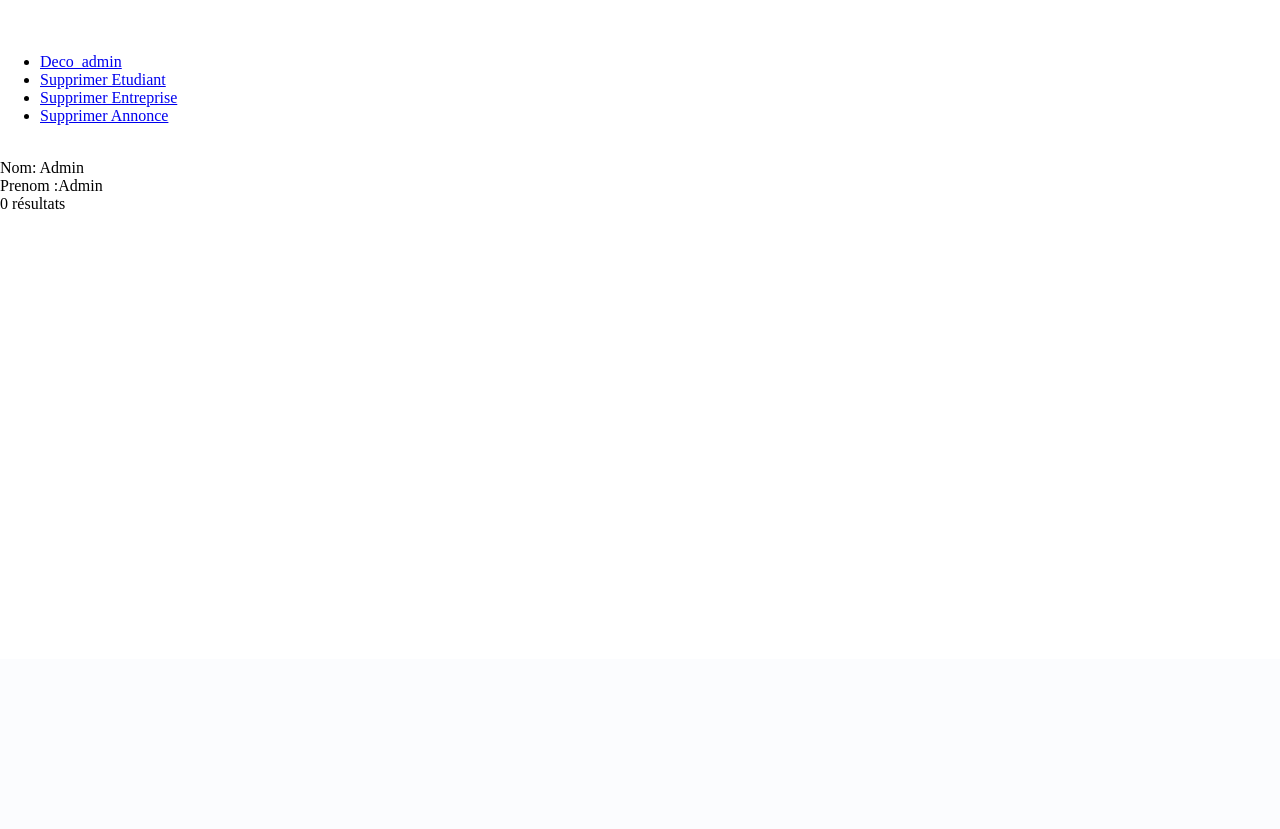
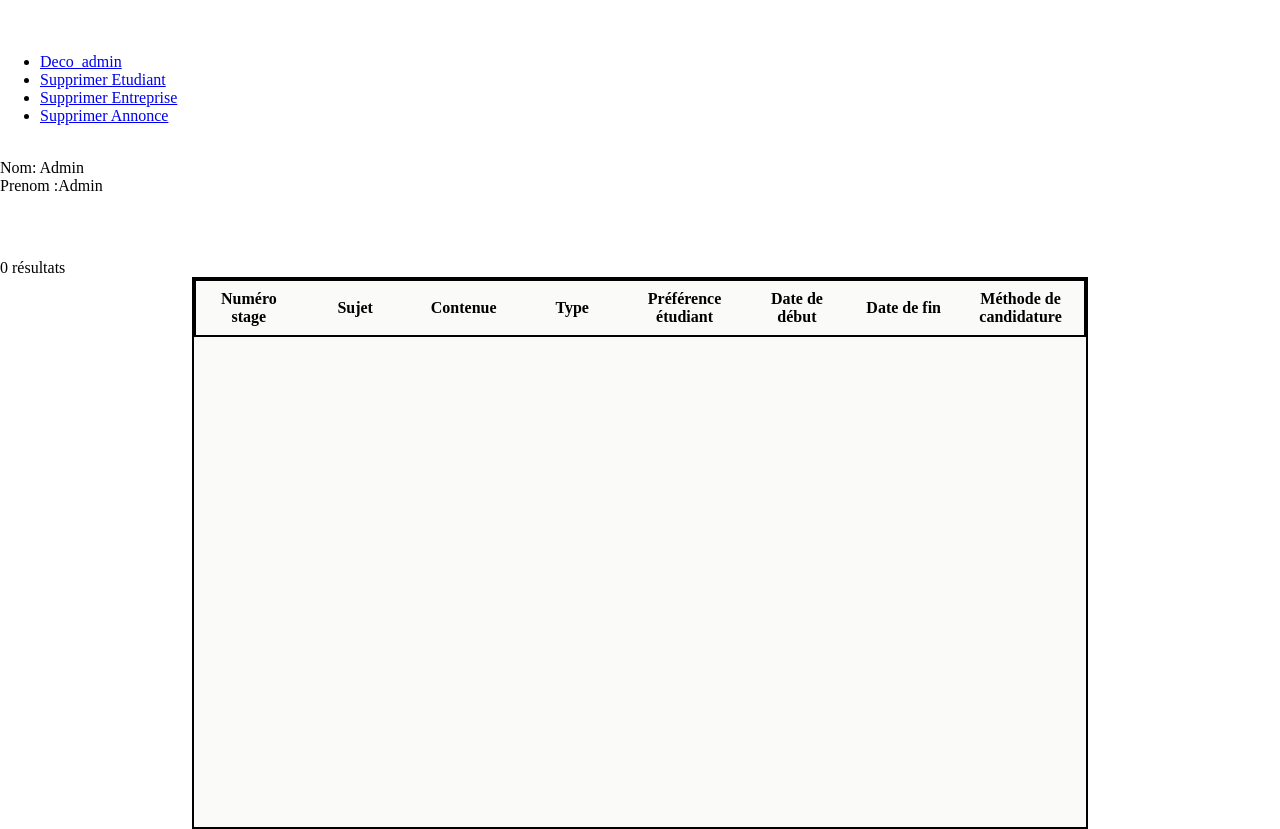
Before and after one commit to lsl3468a/management-internship, a PHP site: page /Backend/Admin/admin.php in a window 1280 px wide. Shown: the part 141-970 px from the top of the page. Before the commit the page ends 350 px from the top, so only its background shows below. Run offline with PHP 8.4, Linux system fonts and the light colour scheme; data that the repository does not hold is empty.

Commit message:
Update admin.php

```diff
--- a/Admin/admin.php
+++ b/Admin/admin.php
@@ -65,7 +65,21 @@ echo " " . date("d-m-j");
      echo 'Prenom :' .$_SESSION['prenom']. '<br>';
      ?>
 
-
+	<div>
+			<table align="center">
+					<thead>
+						<tr>
+							<th>Numéro stage</th>
+							<th>Sujet</th>
+							<th>Contenue</th>
+							<th>Type</th>
+							<th>Préférence étudiant</th>
+							<th>Date de début</th>
+							<th>Date de fin</th>
+							<th>Méthode de candidature</th>
+						</tr>
+					</thead>
+					<tbody>
    <?php
      $req="SELECT * FROM stage";
 	 $result = $conn->query($req);
@@ -109,6 +123,9 @@ echo " " . date("d-m-j");
 
     ?>
 
+					</tbody>
+			</table>
+		</div>
 
 
 
@@ -116,3 +133,4 @@ echo " " . date("d-m-j");
 
 
 </body>
+</html>
```
